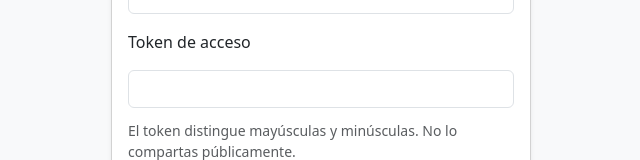
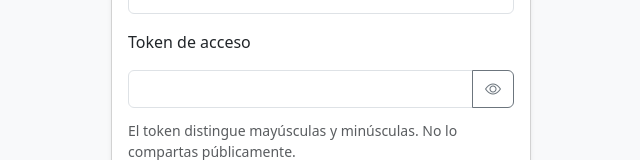
Before and after one commit to JulioGEP/gep-informes-formacion, a React (Vite) app: page / in a window 1280 px wide. Shown: the part 410-570 px from the top of the page, without its empty margins (319-959 px from the left). Built offline with nearby package versions, Linux system fonts and the light colour scheme; the HTML template or start-up script is replaced by a standard one.

Commit message:
feat: add toggle visibility control for login token

```diff
--- a/index.html
+++ b/index.html
@@ -14,6 +14,11 @@
       rel="stylesheet"
       integrity="sha384-QWTKZyjpPEjISv5WaRU9OFeRpok6YctnYmDr5pNlyT2bRjXh0JMhjY6hW+ALEwIH"
       crossorigin="anonymous"
+    />
+
+    <link
+      href="https://cdn.jsdelivr.net/npm/bootstrap-icons@1.11.3/font/bootstrap-icons.min.css"
+      rel="stylesheet"
     />
 
     <!-- Poppins (respeta tamaños Bootstrap) -->
--- a/src/components/Login.jsx
+++ b/src/components/Login.jsx
@@ -32,6 +32,7 @@ export default function Login() {
   const [email, setEmail] = useState("");
   const [token, setToken] = useState("");
   const [error, setError] = useState("");
+  const [isTokenVisible, setIsTokenVisible] = useState(false);
 
   const credentials = useMemo(
     () => parseCredentials(import.meta.env.VITE_AUTHORIZED_USERS),
@@ -58,6 +59,7 @@ export default function Login() {
       login({ email: normalizedEmail });
       setEmail("");
       setToken("");
+      setIsTokenVisible(false);
       return;
     }
 
@@ -101,15 +103,35 @@ export default function Login() {
               <label className="form-label" htmlFor="login-token">
                 Token de acceso
               </label>
+              <div className="input-group">
                 <input
                   id="login-token"
-                type="password"
+                  type={isTokenVisible ? "text" : "password"}
                   className="form-control"
                   autoComplete="current-password"
                   value={token}
                   onChange={(event) => setToken(event.target.value)}
                   required
                 />
+                <button
+                  type="button"
+                  className="btn btn-outline-secondary"
+                  onClick={() => setIsTokenVisible((value) => !value)}
+                  aria-label={
+                    isTokenVisible ? "Ocultar token de acceso" : "Mostrar token de acceso"
+                  }
+                  aria-pressed={isTokenVisible}
+                  title={isTokenVisible ? "Ocultar token" : "Mostrar token"}
+                >
+                  <i
+                    className={`bi ${isTokenVisible ? "bi-eye-slash" : "bi-eye"}`}
+                    aria-hidden="true"
+                  ></i>
+                  <span className="visually-hidden">
+                    {isTokenVisible ? "Ocultar token" : "Mostrar token"}
+                  </span>
+                </button>
+              </div>
               <div className="form-text">
                 El token distingue mayúsculas y minúsculas. No lo compartas públicamente.
               </div>
```
Lines whose indentation alone changed are shown as unchanged.
